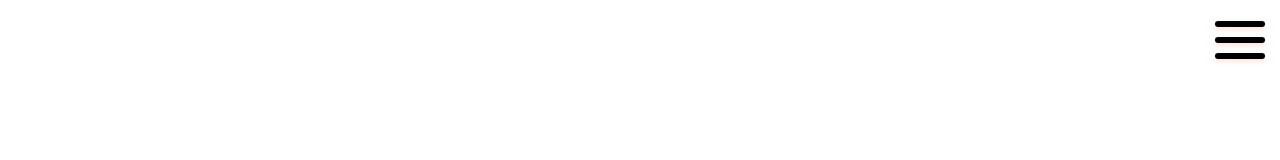
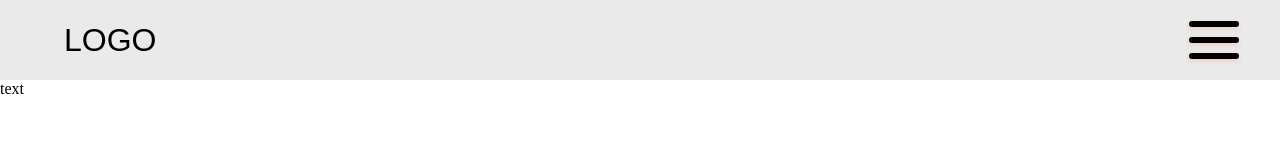
Before and after one commit to kostyrko/CSS-SpOT, a plain HTML site: page 1. Navbars/1.2.1 Animated Hamburger Menu with media Queries/index.html in a window 1280 px wide. Drawn offline with Linux system fonts and the light colour scheme.

Commit message:
Update html & css to final version

```diff
--- a/1. Navbars/1.2.1 Animated Hamburger Menu with media Queries/index.html
+++ b/1. Navbars/1.2.1 Animated Hamburger Menu with media Queries/index.html
@@ -8,6 +8,7 @@
 </head>
 <body>
   <nav class="nav">
+    <div class="logo">LOGO</div>
     <!-- linked to checkbox and acts as one -->
     <input type="checkbox" name="" id="toggle">
     <label for="toggle">
@@ -20,5 +21,8 @@
       <a href="#" >Item 1</a>
     </div>
   </nav>
+  <main>
+    text
+  </main>
 </body>
 </html>
--- a/1. Navbars/1.2.1 Animated Hamburger Menu with media Queries/style.css
+++ b/1. Navbars/1.2.1 Animated Hamburger Menu with media Queries/style.css
@@ -14,11 +14,18 @@ body {
 .nav {
   width: 100vw;
   display: flex;
-  flex-direction: column;
-  align-items: flex-end;
-  /* background-color: #eaeaea; */
+  align-items: center;
+  justify-content: space-between;
+  background-color: #eaeaea;
+  position: sticky;
+  top: 0;
 }
 
+.logo{
+  font-family: Arial, "Helvetica Neue", Helvetica, sans-serif;
+  font-size: 2rem;
+  margin-left: 5vw;
+}
 .menu-btn {
   display: flex;
   justify-content: center;
@@ -27,8 +34,7 @@ body {
   width: 80px;
   height: 80px;
   cursor: pointer;
-  /* transition: all .5s ease-in-out; */
-  /* border: 3px solid black; */
+  margin-right: 2vw;
 }
 
 #toggle {
@@ -36,7 +42,6 @@ body {
 }
 
 .menu-btn__burger {
-  align-self: flex-end;
   width: 50px;
   height: 6px;
   background: black;
@@ -95,6 +100,8 @@ input[type=checkbox]:checked ~ label > .menu-btn > .menu-btn__burger::after {
 }
 .menu a {
   display: block;
+  height: 10vh;
+  line-height: 10vh;
   border-bottom: 1px solid #eaeaea;
   margin: 0;
   text-decoration: none;
@@ -103,4 +110,11 @@ input[type=checkbox]:checked ~ label > .menu-btn > .menu-btn__burger::after {
 
 input[type=checkbox]:checked ~ .menu {
   display: block;
+  position: absolute;
+  top:80px;
+  background-color: white;
 }
+
+main {
+  height: 100vh;
+}
```
